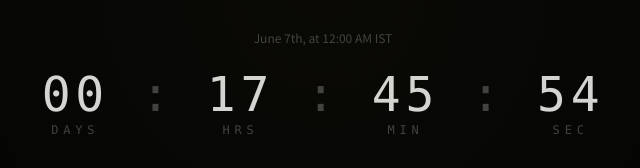
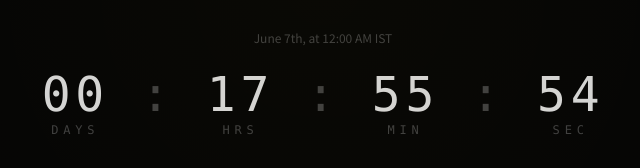
Before and after one commit to vinothumash-dev/bhaji-birthday, a React (Vite) app: page /#/ in a window 1280 px wide. Shown: the part 412-580 px from the top of the page, without its empty margins (317-957 px from the left). Built offline with nearby package versions, Linux system fonts and the light colour scheme; a web font is replaced by a local one.

Commit message:
Update unlock and expiry dates in Home.tsx

```diff
--- a/src/pages/Home.tsx
+++ b/src/pages/Home.tsx
@@ -9,8 +9,8 @@ import { ChevronDown, Heart, Lock } from 'lucide-react';
 const PASSCODE = '14-10-2024'; // DD-MM-YYYY
 
 // June 7, 2026 midnight IST — REAL DATE
-const UNLOCK_DATE = new Date('2026-06-07T08:00:00+05:30');
-const EXPIRY_DATE = new Date('2026-06-07T08:01:00+05:30');
+const UNLOCK_DATE = new Date('2026-06-07T08:10:00+05:30');
+const EXPIRY_DATE = new Date('2026-06-07T08:11:00+05:30');
 
 /* ------------------------------------------------------------------ */
 /*  Types                                                              */
```
